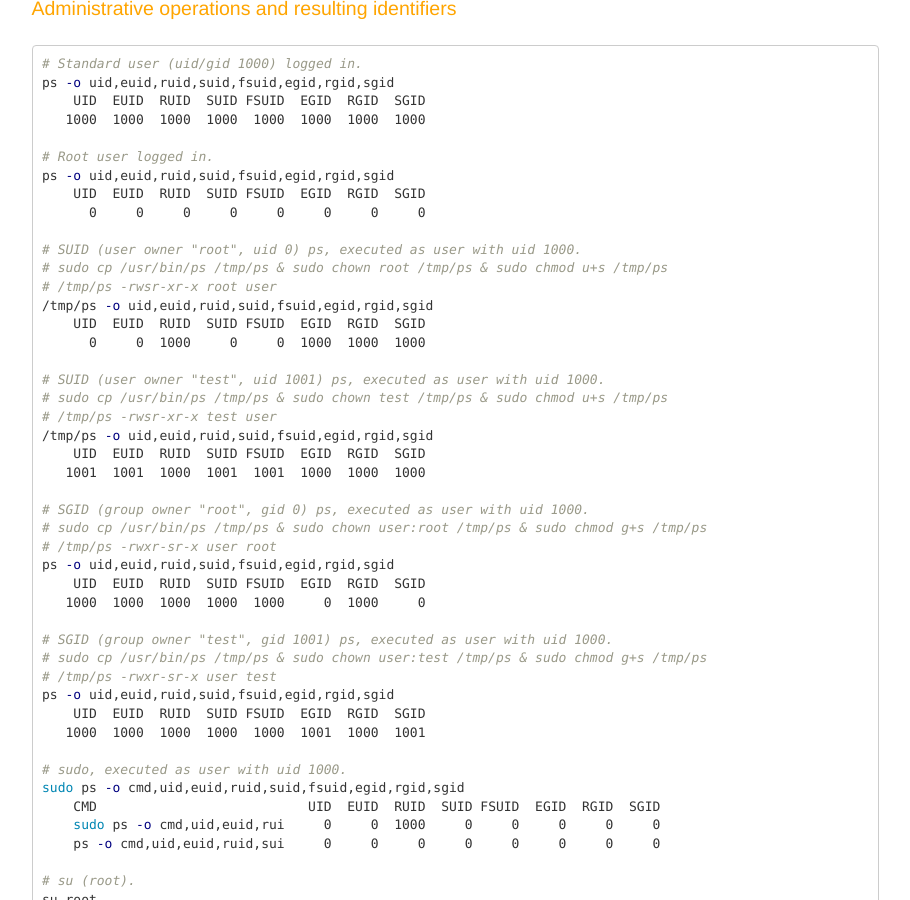
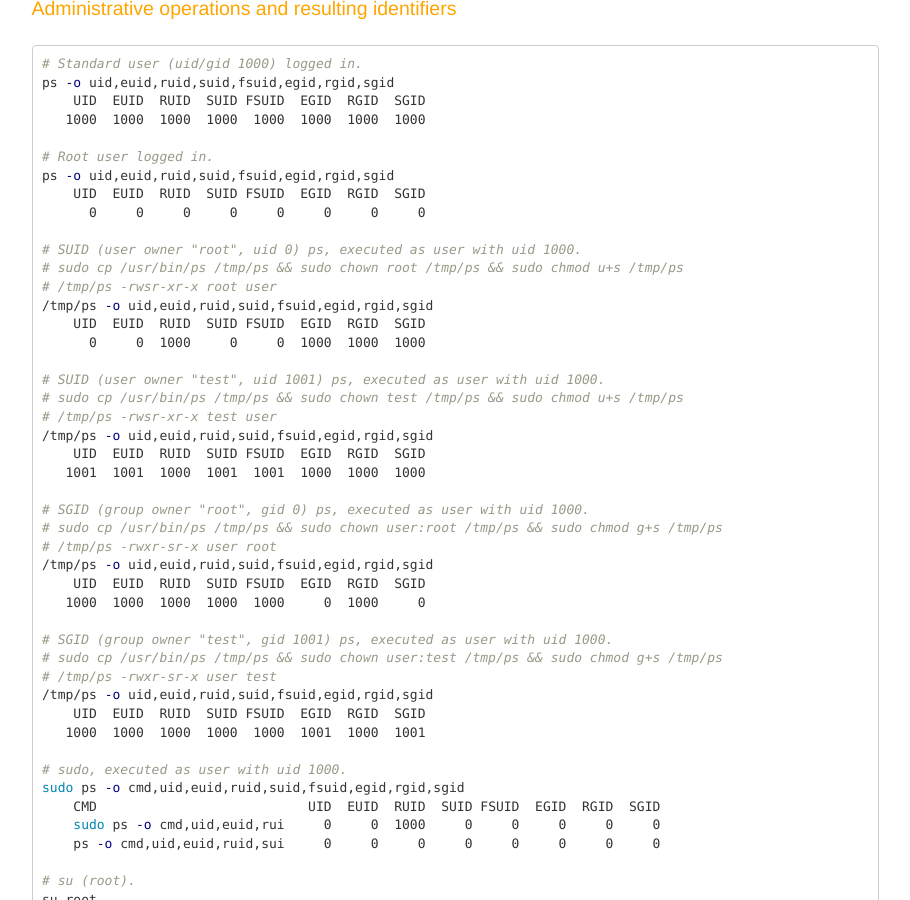
Before and after one commit to Qazeer/artefacts.help, a Jekyll site: the page built from pages/linux/user_and_group_identifiers.md, in a window 1280 px wide and 900 px high, scrolled down 1715 px. Shown: the whole window, without its empty margins (331-1241 px from the left). Built offline with Jekyll 4.4.1, drawn with Linux system fonts in a browser that asks for light colours; comment, search, counter and statistics services are not loaded.

Commit message:
[Artefact] Linux user and group identifiers - Fix the setup commands and SGID examples

```diff
--- a/pages/linux/user_and_group_identifiers.md
+++ b/pages/linux/user_and_group_identifiers.md
@@ -38,30 +38,30 @@ ps -o uid,euid,ruid,suid,fsuid,egid,rgid,sgid
       0     0     0     0     0     0     0     0
 
 # SUID (user owner "root", uid 0) ps, executed as user with uid 1000.
-# sudo cp /usr/bin/ps /tmp/ps & sudo chown root /tmp/ps & sudo chmod u+s /tmp/ps
+# sudo cp /usr/bin/ps /tmp/ps && sudo chown root /tmp/ps && sudo chmod u+s /tmp/ps
 # /tmp/ps -rwsr-xr-x root user
 /tmp/ps -o uid,euid,ruid,suid,fsuid,egid,rgid,sgid
     UID  EUID  RUID  SUID FSUID  EGID  RGID  SGID
       0     0  1000     0     0  1000  1000  1000
 
 # SUID (user owner "test", uid 1001) ps, executed as user with uid 1000.
-# sudo cp /usr/bin/ps /tmp/ps & sudo chown test /tmp/ps & sudo chmod u+s /tmp/ps
+# sudo cp /usr/bin/ps /tmp/ps && sudo chown test /tmp/ps && sudo chmod u+s /tmp/ps
 # /tmp/ps -rwsr-xr-x test user
 /tmp/ps -o uid,euid,ruid,suid,fsuid,egid,rgid,sgid
     UID  EUID  RUID  SUID FSUID  EGID  RGID  SGID
    1001  1001  1000  1001  1001  1000  1000  1000
 
 # SGID (group owner "root", gid 0) ps, executed as user with uid 1000.
-# sudo cp /usr/bin/ps /tmp/ps & sudo chown user:root /tmp/ps & sudo chmod g+s /tmp/ps
+# sudo cp /usr/bin/ps /tmp/ps && sudo chown user:root /tmp/ps && sudo chmod g+s /tmp/ps
 # /tmp/ps -rwxr-sr-x user root
-ps -o uid,euid,ruid,suid,fsuid,egid,rgid,sgid
+/tmp/ps -o uid,euid,ruid,suid,fsuid,egid,rgid,sgid
     UID  EUID  RUID  SUID FSUID  EGID  RGID  SGID
    1000  1000  1000  1000  1000     0  1000     0
 
 # SGID (group owner "test", gid 1001) ps, executed as user with uid 1000.
-# sudo cp /usr/bin/ps /tmp/ps & sudo chown user:test /tmp/ps & sudo chmod g+s /tmp/ps
+# sudo cp /usr/bin/ps /tmp/ps && sudo chown user:test /tmp/ps && sudo chmod g+s /tmp/ps
 # /tmp/ps -rwxr-sr-x user test
-ps -o uid,euid,ruid,suid,fsuid,egid,rgid,sgid
+/tmp/ps -o uid,euid,ruid,suid,fsuid,egid,rgid,sgid
     UID  EUID  RUID  SUID FSUID  EGID  RGID  SGID
    1000  1000  1000  1000  1000  1001  1000  1001
 
```
